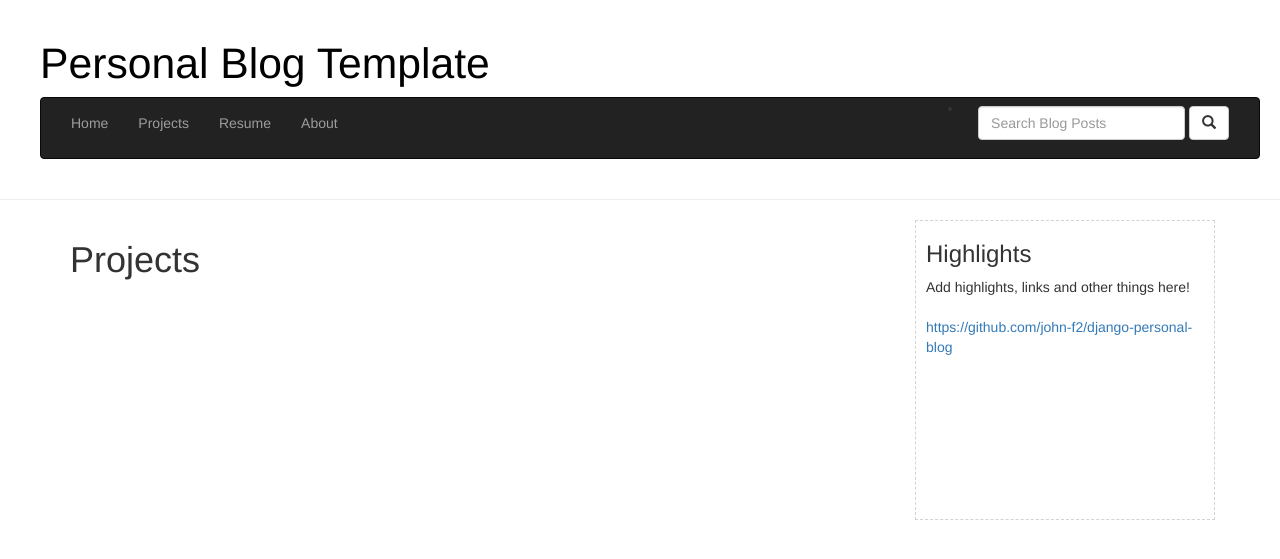
After one commit to xw0235/django-personal-blog, a Django app: template djangoblog/blog/templates/blog/projects.html in a window 1280 px wide. The commit adds this page. Shown: the top 559 px of the page. Run offline with Django 3.2, Linux system fonts and the light colour scheme; the template is opened without the code that fills it, so the values that code supplies are empty; some libraries are stand-ins or nearby versions.

Commit message:
implemented project tab
will now display project posts in the project hmtl of the blog. Also added an about model for future improvement of the about page

```diff
--- a/djangoblog/blog/admin.py
+++ b/djangoblog/blog/admin.py
@@ -1,8 +1,10 @@
 from django.contrib import admin
 from .models import Post
 from .models import ProjectPost
+from .models import AboutPost
 
 # Register your models here.
 #dont forget to import the model here
 admin.site.register(Post)
 admin.site.register(ProjectPost)
+admin.site.register(AboutPost)
--- a/djangoblog/blog/static/css/style.css
+++ b/djangoblog/blog/static/css/style.css
@@ -22,3 +22,19 @@
 
 
 }
+
+.navbar-nav-right{
+
+	float: right;
+
+
+}
+
+.highlight-box{
+	width: 300px;
+    height: 300px;
+    border: 1px dashed ;
+    border-color: #D3D3D3;
+    box-sizing: border-box;
+    padding-left: 10px;
+}
--- a/djangoblog/blog/templates/blog/about.html
+++ b/djangoblog/blog/templates/blog/about.html
@@ -19,7 +19,7 @@
 	</div>
 	<div class="col-md-4">
 
-		<img src="{% static 'media/images/profile.png' %}" class="img-thumbnail" alt="profile" style = "width:100%"/>
+		<img src="{% static 'media/images/profile.jpg' %}" class="img-thumbnail" alt="profile" style = "width:100%"/>
 
 	</div>
 
--- a/djangoblog/blog/templates/blog/base.html
+++ b/djangoblog/blog/templates/blog/base.html
@@ -4,7 +4,9 @@
 <html lang="en">
 	<head>
 		<meta charset="utf-8">
-		<title>John's Personal Blog</title>
+		<!-- Placeholder Title  -->
+		<title>Personal Blog Template</title>
+
 		<!-- Add CSS style sheets or Bootstrap links here-->
 
 		<!--included bootstrap CDN -->
@@ -21,21 +23,25 @@
 	<body>
 		<!-- Page header -->
 		<div class="page-header">
-			<h1><a href="\"> John's Personal Blog </a></h1>
+			<!-- Placeholder Title  -->
+			<h1><a href="\"> Personal Blog Template </a></h1>
 
 
-
+		<!-- Navigation Bar -->
 		<nav class="navbar navbar-inverse">
   			<div class="container-fluid">
     		<ul class="nav navbar-nav">
       			<li ><a href="/">Home</a></li>
-      			<li><a href="">Projects</a></li>
-      			<li><a href="">Resume</a></li>
+      			<li><a href="{% url 'projects_page' %}">Projects</a></li>
+      			<li><a href="{% url 'resume_page' %}">Resume</a></li>
       			<!-- in Django, we dont need to explicity say what the link is, we can use our url.py to set the link-->
       			<!-- 'about_page' is the same name we use within our urls.py-->
       			<li><a href="{% url 'about_page' %}">About</a></li>
+        </ul>
+        <ul class="navbar-nav-right">
       			<li>
-      				<!-- goes to /search-->
+      				<!-- Search Bar -->
+      				<!-- goes to /search url-->
       				<form class="navbar-form navbar-left" id="searchform" action="{% url 'search_page' %}"method="get" accept-charset="utf-8">
     				  <div class="form-group">
     					<!-- specifies the form input and that the parameter it will be -->
@@ -62,6 +68,18 @@
             		{% block content %}
             		{% endblock %}
               </div>
+              <!--highlight box -->
+              <div class="col-md-3" style="padding-left: 80px;" >
+                <div class="highlight-box">
+                  <h3>Highlights</h3>
+                  <p>Add highlights, links and other things here!</br></br>
+                    <a href="https://github.com/john-f2/django-personal-blog"> https://github.com/john-f2/django-personal-blog</a>
+
+                  </p>
+
+
+                </div>
+              </div>
         </div>
 
 
--- a/djangoblog/blog/templates/blog/posts.html
+++ b/djangoblog/blog/templates/blog/posts.html
@@ -10,7 +10,7 @@ extends the base.html  -->
 	{% block content %}
 		{%for post in posts %}
 
-		<!-- post header -->
+		<!-- post's header -->
 	<div class="container-fluid" style="min-height: 400px; max-height: 750px; border-bottom: 1px solid #ccc;">
 		<div>
 			<p>{{post.published_date}}</p>
--- /dev/null
+++ b/djangoblog/blog/templates/blog/projects.html
@@ -0,0 +1,34 @@
+{% extends 'blog/base.html' %}
+{% load staticfiles %}
+
+<!-- Projects html page -->
+
+<!-- this block content will be inserted into the base.html -->
+<!-- Displays projects by the blogger -->
+{% block content %}
+
+	<h1>Projects</h1></br>
+
+	{% for project in projects %}
+
+		<div class="container-fluid" style="min-height: 325px; max-height: 750px; border-bottom: 1px solid #ccc;">
+
+			<h3>{{project.title}}</h3>
+
+			<p><b>Start Date</b>: {{project.start_date}} &nbsp; | &nbsp; <b>Status</b>: {{project.get_status}} &nbsp; | &nbsp; <b>Type</b>: {{project.get_type}} </p></br>
+
+			<p>{{project.description}}</p></br>
+
+			<p>Link: <a href="https://github.com/">{{project.link}}</a></p></br>
+
+
+
+
+		</div>
+
+	{% endfor %}
+
+
+
+
+{% endblock %}
--- a/djangoblog/blog/urls.py
+++ b/djangoblog/blog/urls.py
@@ -2,10 +2,14 @@ from django.conf.urls import url
 from . import views
 
 
+# Add url patterns here
+# These url patterns will direct links to the associated view
 urlpatterns = [
     url(r'^$', views.post_list, name='post_list'),
     url(r'^about/$', views.about_page, name='about_page'),
-    url(r'^search/$', views.search_posts, name='search_page')
+    url(r'^search/$', views.search_posts, name='search_page'),
+    url(r'^projects/$', views.projects_page, name='projects_page'),
+    url(r'^resume/$', views.resume_page, name='resume_page'),
     # url(r'^post/(?P<pk>\d+)/$', views.post_detail, name='post_detail'),
     # url(r'^post/new/$', views.post_new, name='post_new'),
     # url(r'^post/(?P<pk>\d+)/edit/$', views.post_edit, name='post_edit'),
```
Also changed, not shown: djangoblog/blog/models.py (+42 -6 lines), djangoblog/blog/templates/blog/resume.html (added, +15 -0 lines), djangoblog/blog/views.py (+20 -5 lines), djangoblog/blog/migrations/0009_aboutpost.py (added), djangoblog/blog/migrations/0010_auto_20180726_1727.py (added), djangoblog/blog/migrations/0011_projectpost_project_type.py (added), djangoblog/blog/static/media/images/Tokisaki.Kurumi.full.1502999.jpg (added), djangoblog/blog/static/media/images/blog.png (added), djangoblog/blog/static/media/images/profile.jpg (added), djangoblog/blog/static/media/images/profile.png (deleted), djangoblog/db.sqlite3. Lines whose indentation alone changed are shown as unchanged.
